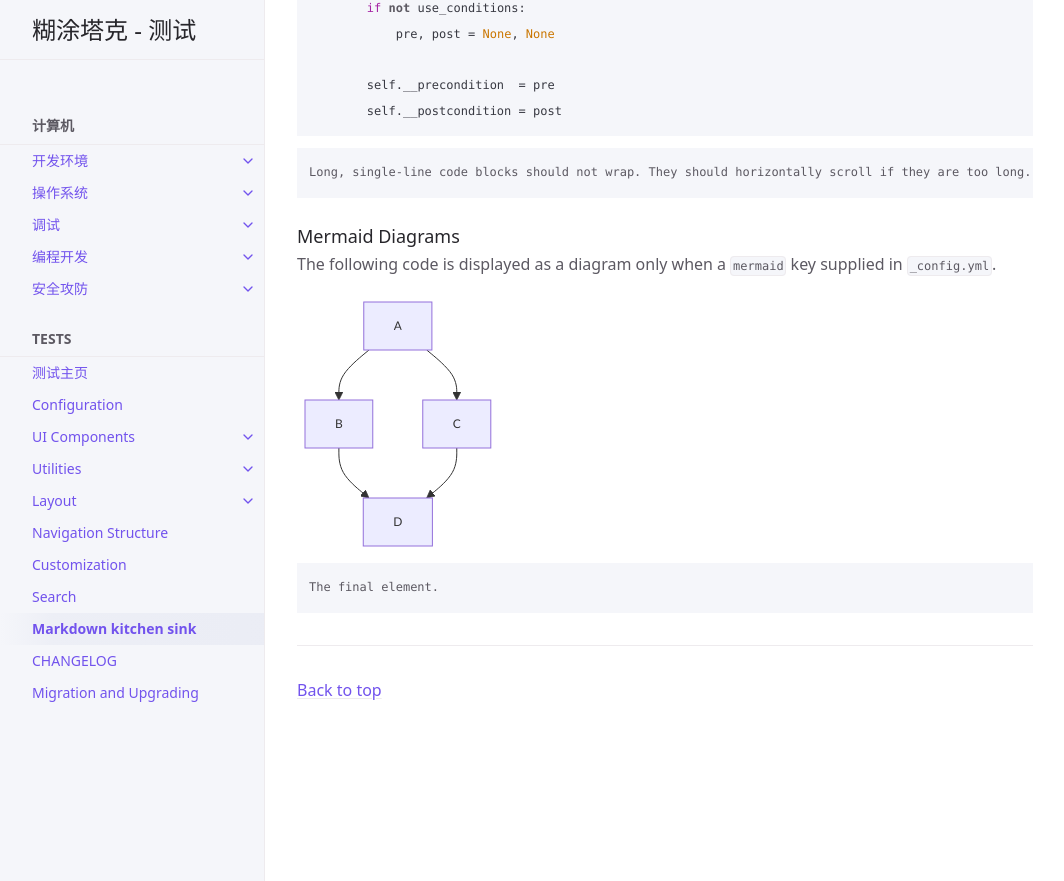
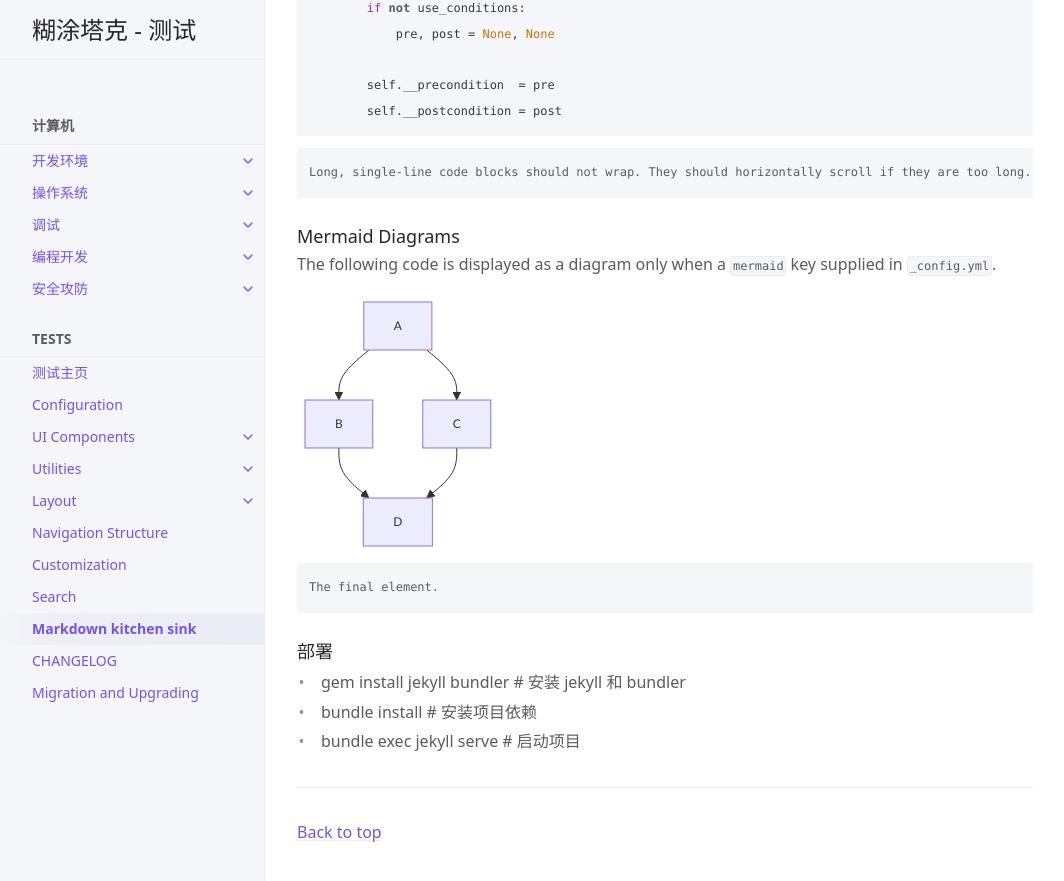
Before and after one commit to ZehnMilliarden/blog, a Jekyll site: the page built from _tests/index-test.md, in a window 1280 px wide and 900 px high, scrolled down 6424 px. Shown: the top 881 px of the window, without its empty margins (107-1171 px from the left). Built offline with Jekyll 4.4.1, drawn with Linux system fonts in a browser that asks for light colours; before the commit the page ends 7181 px from its top, so only the background shows below that.

Commit message:
【_test】补充部署的说明

````diff
--- a/_tests/index-test.md
+++ b/_tests/index-test.md
@@ -314,3 +314,8 @@ graph TD;
 ```
 The final element.
 ```
+
+### 部署
+- gem install jekyll bundler # 安装 jekyll 和 bundler
+- bundle install # 安装项目依赖
+- bundle exec jekyll serve # 启动项目
````
